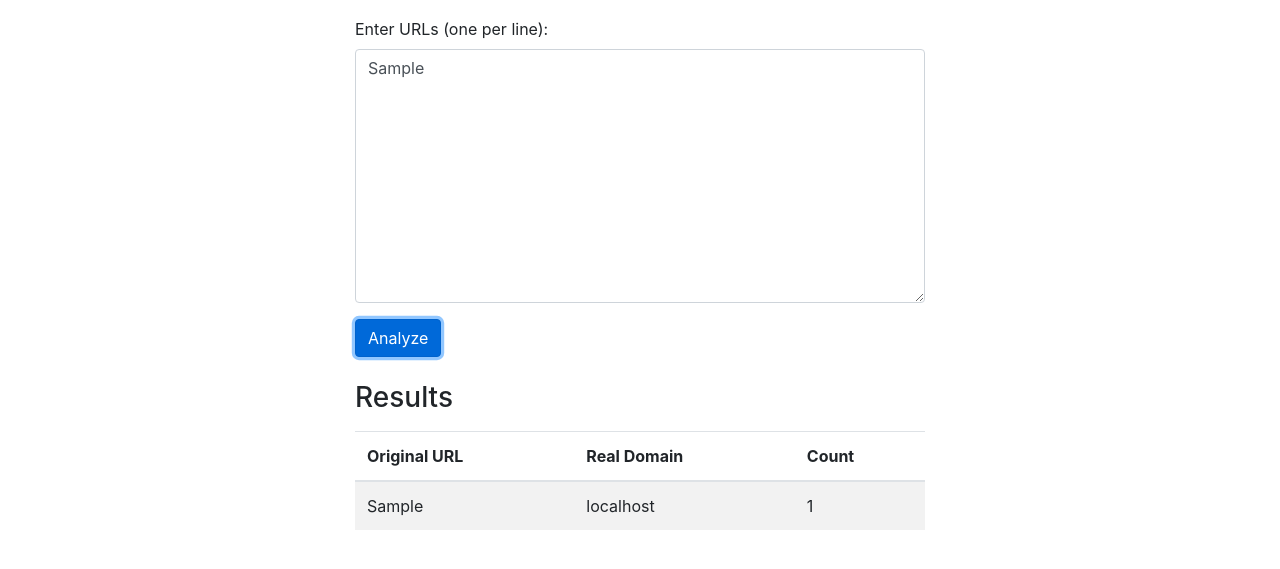
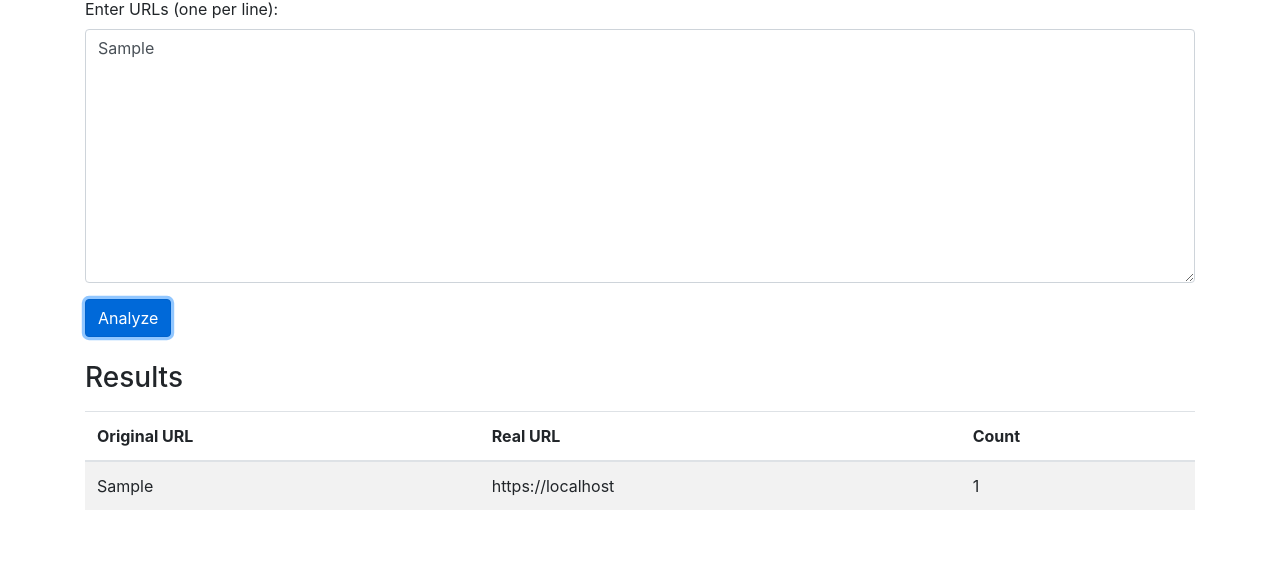
Before and after one commit to 0CTYSA/Decoder-of-URLs-disguised-in-Google.github.io, a plain HTML site: page index.html in a window 1280 px wide. Both pictures are taken after typing "Sample" into the empty fields and a click on the button "Analyze". Shown: the part 65-634 px from the top of the page. Drawn offline with nearby package versions, Linux system fonts and the light colour scheme.

Commit message:
Update code

```diff
--- a/index.html
+++ b/index.html
@@ -11,14 +11,7 @@
       href="https://stackpath.bootstrapcdn.com/bootstrap/4.5.2/css/bootstrap.min.css"
       rel="stylesheet"
     />
-    <style>
-      body {
-        padding-top: 20px;
-      }
-      .container {
-        max-width: 600px;
-      }
-    </style>
+    <link rel="stylesheet" href="styles.css" />
   </head>
   <body>
     <div class="container">
@@ -42,7 +35,7 @@
           <thead>
             <tr>
               <th>Original URL</th>
-              <th>Real Domain</th>
+              <th>Real URL</th>
               <th>Count</th>
             </tr>
           </thead>
--- a/script.js
+++ b/script.js
@@ -1,34 +1,44 @@
 document.addEventListener("DOMContentLoaded", function () {
-  document
-    .getElementById("urlForm")
-    .addEventListener("submit", function (event) {
+  const form = document.getElementById("urlForm");
+  form.addEventListener("submit", function (event) {
     event.preventDefault();
-      const urls = document.getElementById("urls").value.split("\n");
-      const domains = {};
+    analyzeURLs();
+  });
+});
+
+function analyzeURLs() {
+  const urls = document.getElementById("urls").value.trim().split("\n");
+  const domainMap = {};
 
   urls.forEach((url) => {
+    const decodedUrl = decodeURIComponent(url);
     const parser = document.createElement("a");
-        parser.href = url;
-        const domain = parser.hostname.split("@").pop();
-        if (domains[domain]) {
-          domains[domain].count += 1;
-        } else {
-          domains[domain] = { original: url, count: 1 };
+    parser.href = decodedUrl;
+    const baseDomain = "https://" + parser.hostname;
+
+    if (!domainMap[baseDomain]) {
+      domainMap[baseDomain] = {
+        count: 0,
+        urls: new Set(), // Utilizamos un Set para evitar duplicados de URLs completas
+      };
     }
+    domainMap[baseDomain].count += 1;
+    domainMap[baseDomain].urls.add(decodedUrl); // Agrega la URL completa al conjunto
   });
 
   const resultsBody = document.getElementById("resultsBody");
   resultsBody.innerHTML = "";
-      for (const domain in domains) {
+  Object.keys(domainMap).forEach((domain) => {
+    const info = domainMap[domain];
+    const urlsList = Array.from(info.urls).join("<br>"); // Convierte el conjunto en un string separado por saltos de línea
     const row = document.createElement("tr");
     row.innerHTML = `
-        <td>${domains[domain].original}</td>
+      <td>${urlsList}</td>
       <td>${domain}</td>
-        <td>${domains[domain].count}</td>
+      <td>${info.count}</td>
     `;
     resultsBody.appendChild(row);
-      }
+  });
 
   document.getElementById("results").classList.remove("d-none");
-    });
-});
+}
```
Lines whose indentation alone changed are shown as unchanged.
